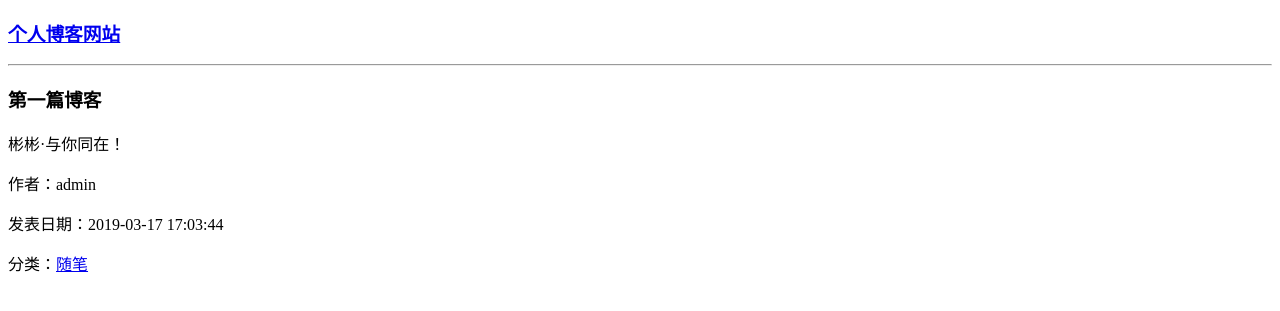
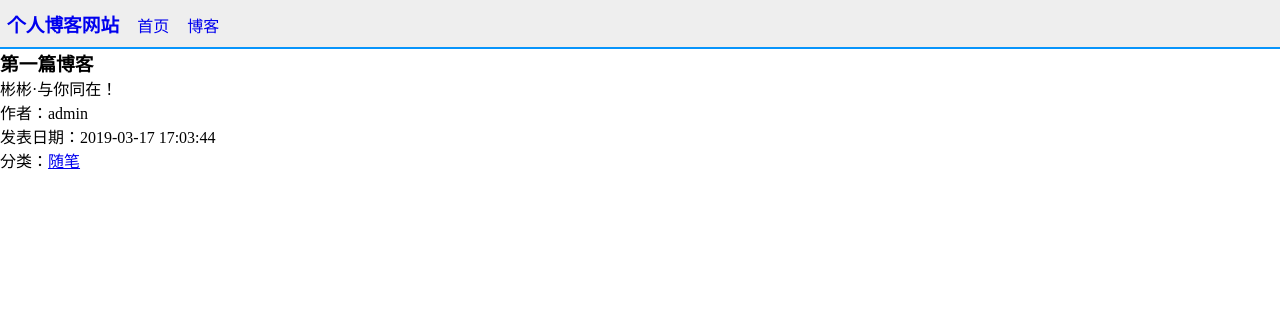
Before and after one commit to qiubinbin/bilibili_blog, a Django app: page /blog/1 in a window 1280 px wide. Shown: the top 311 px of the page. Run offline with Django 3.2, Linux system fonts and the light colour scheme; data comes from the database, SQL or seed files in the repository.

Commit message:
使用CSS进行修饰

```diff
--- a/bilibili_blog/urls.py
+++ b/bilibili_blog/urls.py
@@ -15,10 +15,10 @@ Including another URLconf
 """
 from django.contrib import admin
 from django.urls import path, include
-from blog.views import blog_list
+from .views import home
 
 urlpatterns = [
-    path('', blog_list, name='home'),
+    path('', home, name='home'),
     path('admin/', admin.site.urls),
     path('blog/', include('blog.urls')),
 ]
--- /dev/null
+++ b/bilibili_blog/views.py
@@ -0,0 +1,5 @@
+from django.shortcuts import render_to_response
+
+def home(request):
+    context={}
+    return render_to_response('home.html',context)
--- a/blog/urls.py
+++ b/blog/urls.py
@@ -2,6 +2,7 @@ from django.urls import path
 from . import views
 
 urlpatterns = [
+    path('', views.blog_list, name='blog_list'),
     path('<int:blog_id>', views.blog_detail, name='blog_detail'),
     path('type/<int:blog_type_id>', views.blog_with_type, name='blog_with_type'),
 ]
--- a/templates/base.html
+++ b/templates/base.html
@@ -5,12 +5,33 @@
     <title>{% block title %}{% endblock %}</title>
 </head>
 <body>
-    <div>
-        <a href="{% url 'home' %}">
+    <div class='nav'>
+        <a class='logo' href="{% url 'home' %}">
             <h3>个人博客网站</h3>
         </a>
+        <a href="/">首页</a>
+        <a href="{% url 'blog_list' %}">博客</a>
     </div>
-    <hr>
     {% block content %}{% endblock %}
+	<style type="text/css">
+		*{
+			margin: 0;
+			padding: 0;
+		}
+		div.nav{
+			background-color: #eee;
+			border-bottom: 2px solid #0794FB;
+			padding: 5 10;
+		}
+		div.nav a{
+			text-decoration: none;//去掉a标签下划线
+			color: #F31118;
+			padding: 10px 7px;
+		}
+		div.nav a.logo{
+			display: inline-block;//设置块
+			font-size: 120%;
+		}
+	</style>
 </body>
 </html>
```
Also changed, not shown: templates/home.html (added, +16 -0 lines).
